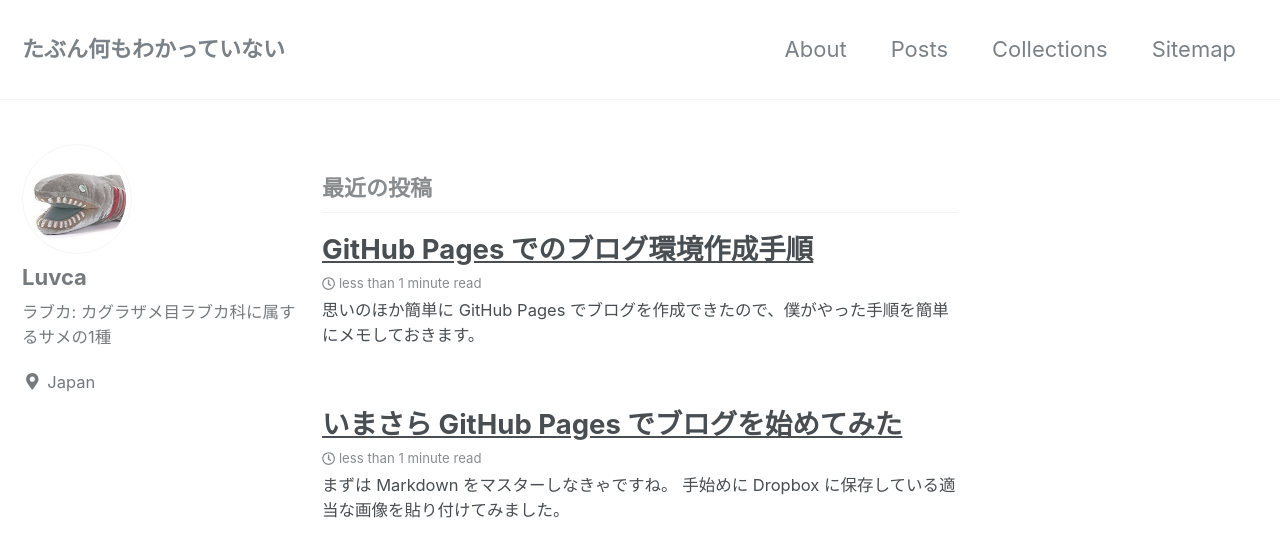
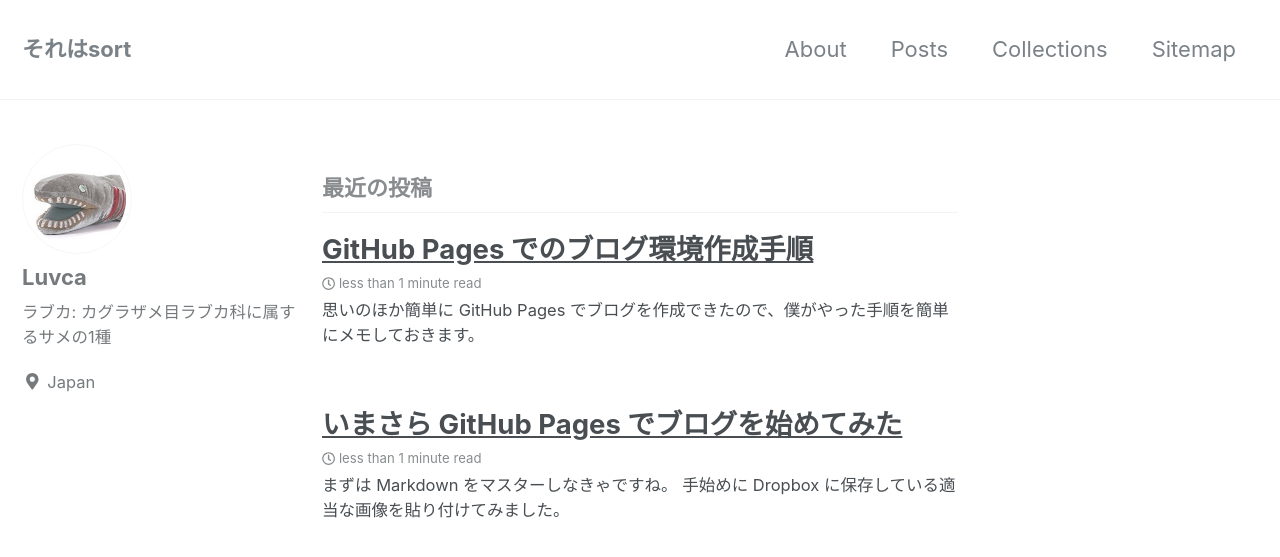
Before and after one commit to Luvca/Luvca.github.io, a Jekyll site: the page built from index.html, in a window 1280 px wide and 900 px high. Shown: the top 557 px of the window. Built offline with Jekyll 4.4.1, drawn with Linux system fonts in a browser that asks for light colours; nearby versions of some CDN libraries; the list of posts is cut into pages by our own code.

Commit message:
Update title

```diff
--- a/_config.yml
+++ b/_config.yml
@@ -16,7 +16,7 @@
 
 # Site Settings
 locale                   : "ja-JP"
-title                    : "たぶん何もわかっていない"
+title                    : "それはsort"
 title_separator          : "-"
 name                     : "Luvca"
 description              : "An amazing website."
```
